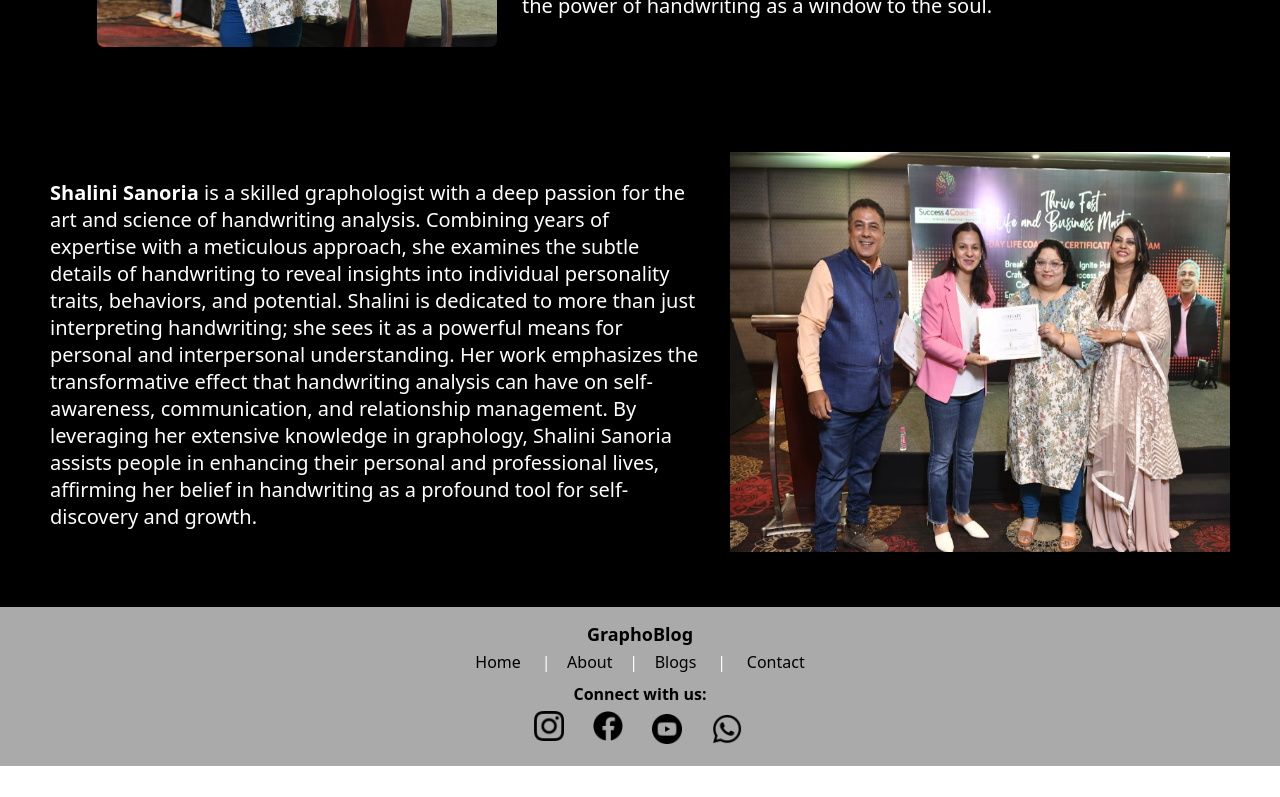
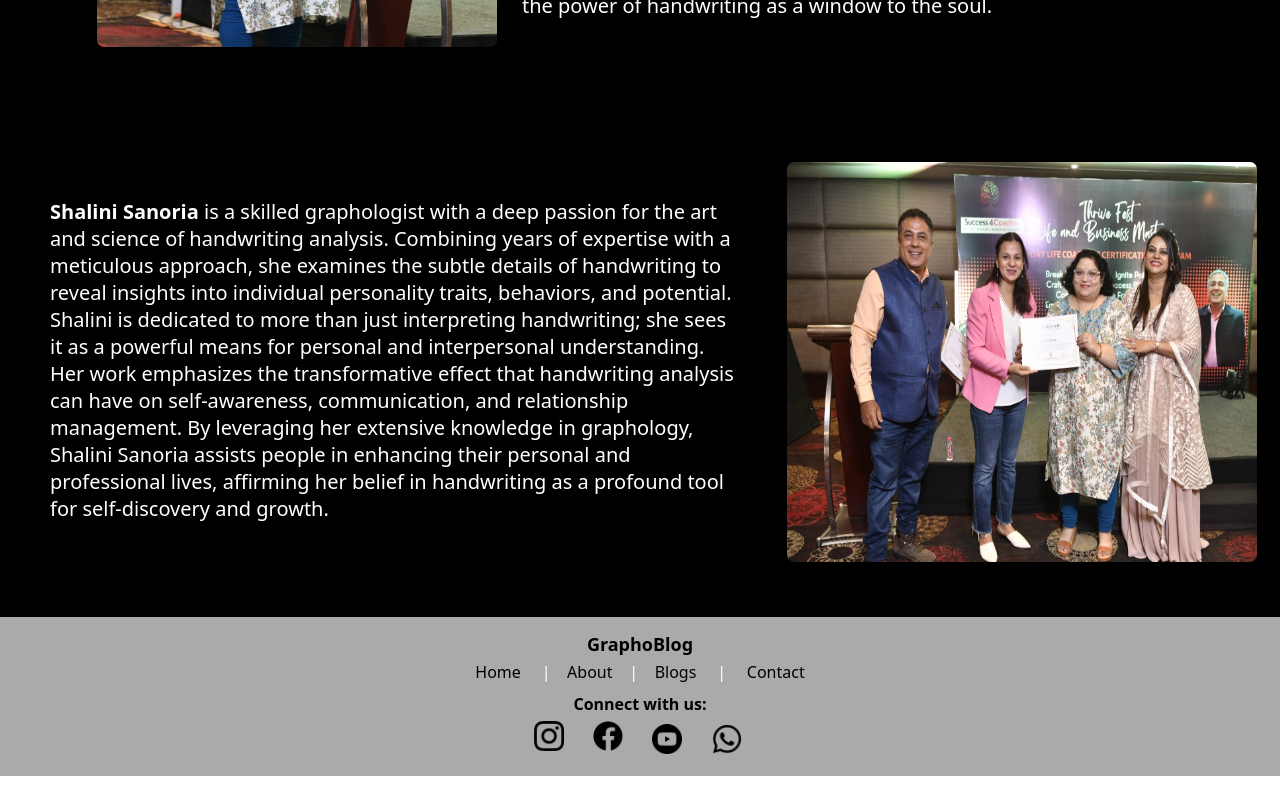
Before and after one commit to ManasKhudale/graphology-website-2, a Next.js app: page /aboutpagefolder in a window 1280 px wide. Shown: the part 676-1473 px from the top of the page. Built offline with nearby package versions, Linux system fonts and the light colour scheme.

Commit message:
fixed duplicate class issue

```diff
--- a/app/aboutpagefolder/page.js
+++ b/app/aboutpagefolder/page.js
@@ -3,6 +3,7 @@ import NavbarDark from '../NavbarDark'
 import Image from 'next/image'
 import Footer from '../Footer'
 import NavbarLight from '../NavbarLight'
+import '../main.css'
 
 const Page = () => {
   return (
@@ -21,7 +22,7 @@ const Page = () => {
     </div>
     <div className="about-section-2">
     <div className='photo-right'>
-            <Image src="/shalini2.jpg" className = 'photo' className='photo-22' alt="Shalini Sanoria" width={710} height={499} />
+            <Image src="/shalini2.jpg" className = 'photo' alt="Shalini Sanoria" width={710} height={499} />
         </div>
         <div className='about-left'>
         <span style={{fontWeight:'bold'}}>Shalini Sanoria</span> is a skilled graphologist with a deep passion for the art and science of handwriting analysis. Combining years of expertise with a meticulous approach, she examines the subtle details of handwriting to reveal insights into individual personality traits, behaviors, and potential. Shalini is dedicated to more than just interpreting handwriting; she sees it as a powerful means for personal and interpersonal understanding. Her work emphasizes the transformative effect that handwriting analysis can have on self-awareness, communication, and relationship management. By leveraging her extensive knowledge in graphology, Shalini Sanoria assists people in enhancing their personal and professional lives, affirming her belief in handwriting as a profound tool for self-discovery and growth.        </div>
--- a/app/main.css
+++ b/app/main.css
@@ -972,4 +972,9 @@ body{
         display: flex;
         flex-direction: row-reverse;
     }
+
+    .photo-right .photo{
+        width: 470px;
+        height: 400px;
+    }
   }
```
